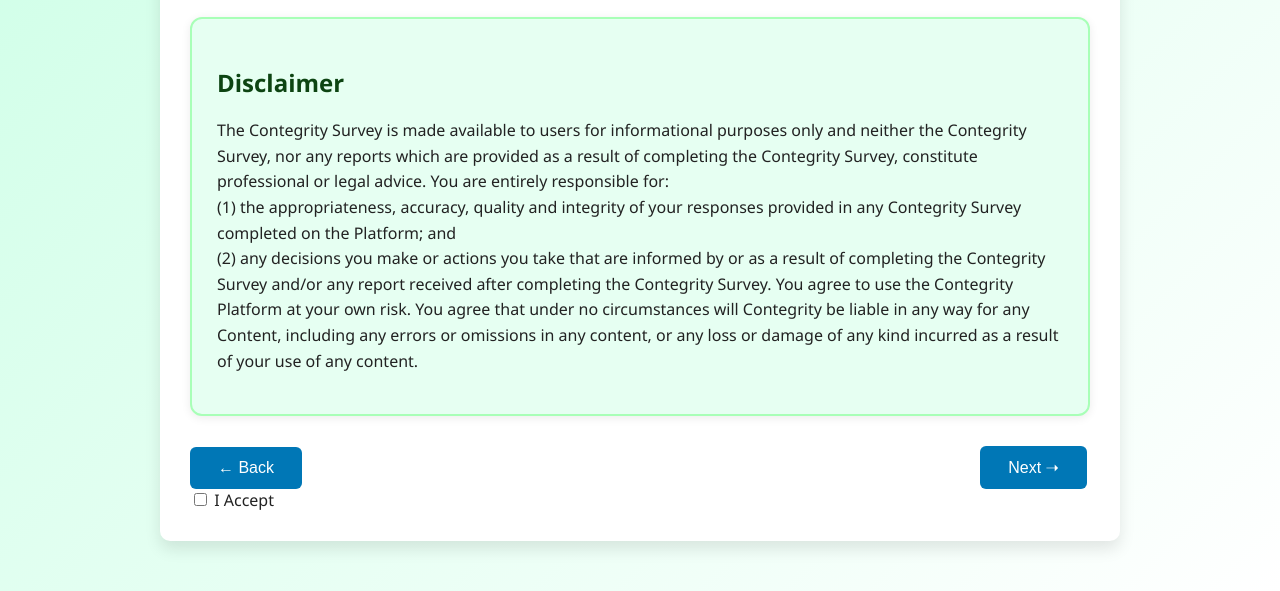
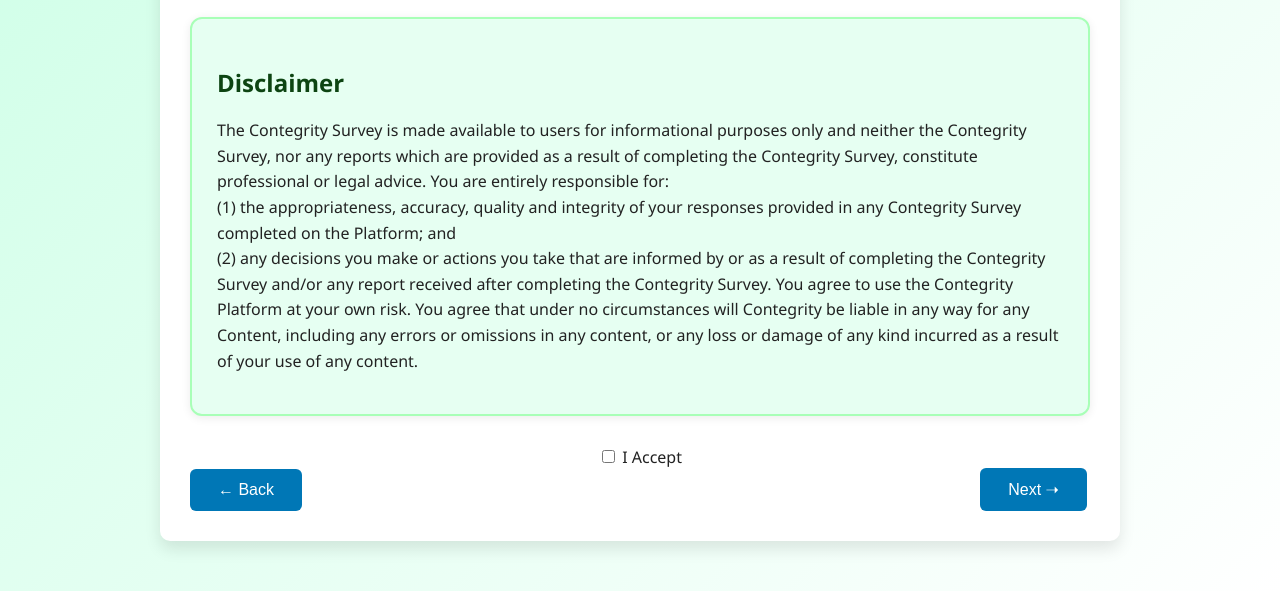
Before and after one commit to avisek77/conflict-of-interest-tool, a plain HTML site: page Project/G-0.html in a window 1280 px wide. Shown: the part 275-866 px from the top of the page. Drawn offline with Linux system fonts and the light colour scheme.

Commit message:
Update
Aligned the "I Accept" checkbox

```diff
--- a/Project/G-0.html
+++ b/Project/G-0.html
@@ -41,6 +41,10 @@
 
     </div>
 
+    <form style = "text-align: center;">
+        <input type="checkbox" id="Terms_And_Conditions_Checkbox">
+        <label for "Terms_And_Conditions_Checkbox"> I Accept</label>
+    </form>
 
 
     <a href = "index.html" style="text-decoration: none;">
@@ -51,14 +55,8 @@
       <button class="next-button" onclick="alert('Proceeding to Section 2 Questions...')">Next ➝</button>
     </a href>
 
-    <form>
-        <input type="checkbox" id="Terms_And_Conditions_Checkbox">
-        <label for "Terms_And_Conditions_Checkbox"> I Accept</label>
-    </form>
 
     <!-- <button class="next-button" onclick="alert('Proceeding to Section 1 Questions...')">Start Survey ➝</button> -->
-
-    <!-- Also need to align the checkbox between the "Next Button" & "Back Button" -->
 
   </div>
 </body>
```
